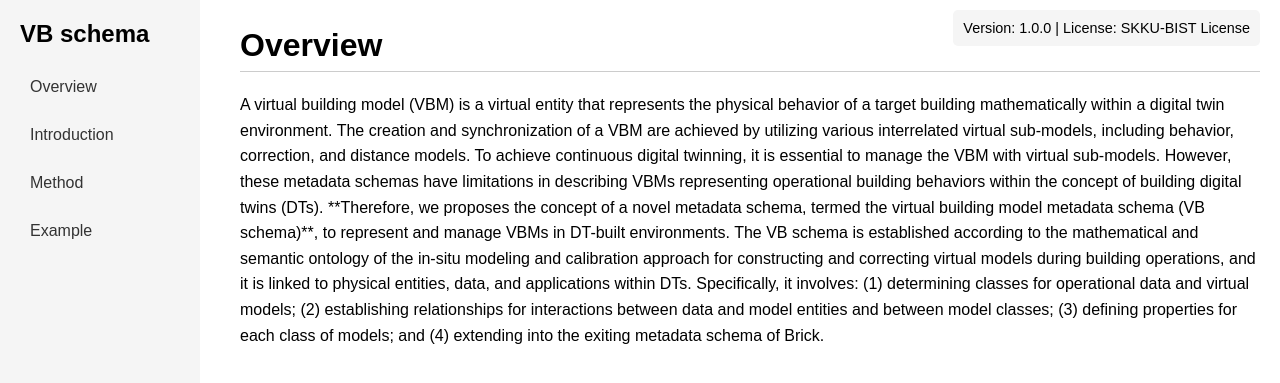
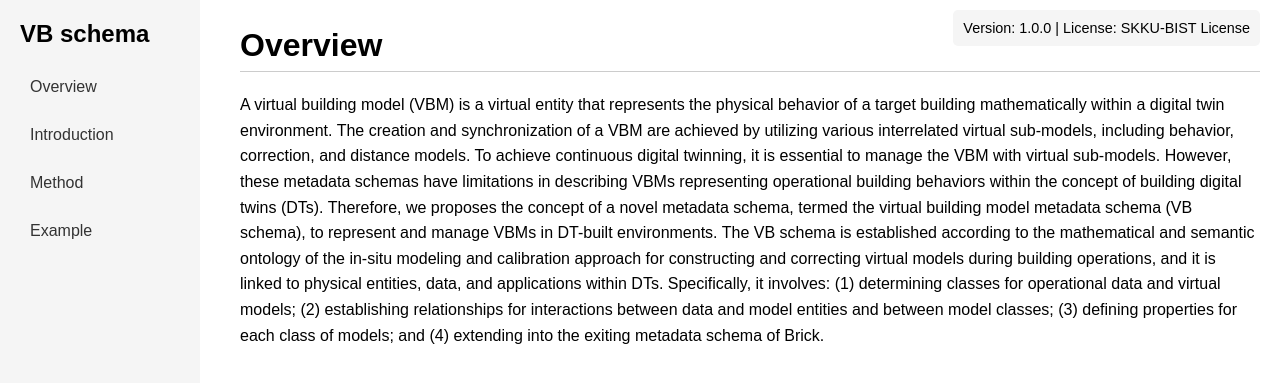
Before and after one commit to SKKU-BIST/SKLU-BIST.github.io, a Jekyll site: the page built from index.md, in a window 1280 px wide. Shown: the top 383 px of the page. Built offline with Jekyll 4.4.1, drawn with Linux system fonts in a browser that asks for light colours.

```diff
--- a/index.md
+++ b/index.md
@@ -4,7 +4,7 @@ title: Overview
 ---
 <hr class="thin">
 <p class="spaced">
-A virtual building model (VBM) is a virtual entity that represents the physical behavior of a target building mathematically within a digital twin environment. The creation and synchronization of a VBM are achieved by utilizing various interrelated virtual sub-models, including behavior, correction, and distance models. To achieve continuous digital twinning, it is essential to manage the VBM with virtual sub-models. However, these metadata schemas have limitations in describing VBMs representing operational building behaviors within the concept of building digital twins (DTs). **Therefore, we proposes the concept of a novel metadata schema, termed the virtual building model metadata schema (VB schema)**, to represent and manage VBMs in DT-built environments. The VB schema is established according to the mathematical and semantic ontology of the in-situ modeling and calibration approach for constructing and correcting virtual models during building operations, and it is linked to physical entities, data, and applications within DTs. Specifically, it involves: (1) determining classes for operational data and virtual models; (2) establishing relationships for interactions between data and model entities and between model classes; (3) defining properties for each class of models; and (4) extending into the exiting metadata schema of Brick.
+A virtual building model (VBM) is a virtual entity that represents the physical behavior of a target building mathematically within a digital twin environment. The creation and synchronization of a VBM are achieved by utilizing various interrelated virtual sub-models, including behavior, correction, and distance models. To achieve continuous digital twinning, it is essential to manage the VBM with virtual sub-models. However, these metadata schemas have limitations in describing VBMs representing operational building behaviors within the concept of building digital twins (DTs). Therefore, we proposes the concept of a novel metadata schema, termed the virtual building model metadata schema (VB schema), to represent and manage VBMs in DT-built environments. The VB schema is established according to the mathematical and semantic ontology of the in-situ modeling and calibration approach for constructing and correcting virtual models during building operations, and it is linked to physical entities, data, and applications within DTs. Specifically, it involves: (1) determining classes for operational data and virtual models; (2) establishing relationships for interactions between data and model entities and between model classes; (3) defining properties for each class of models; and (4) extending into the exiting metadata schema of Brick.
 </p>
 
 <style>
```
